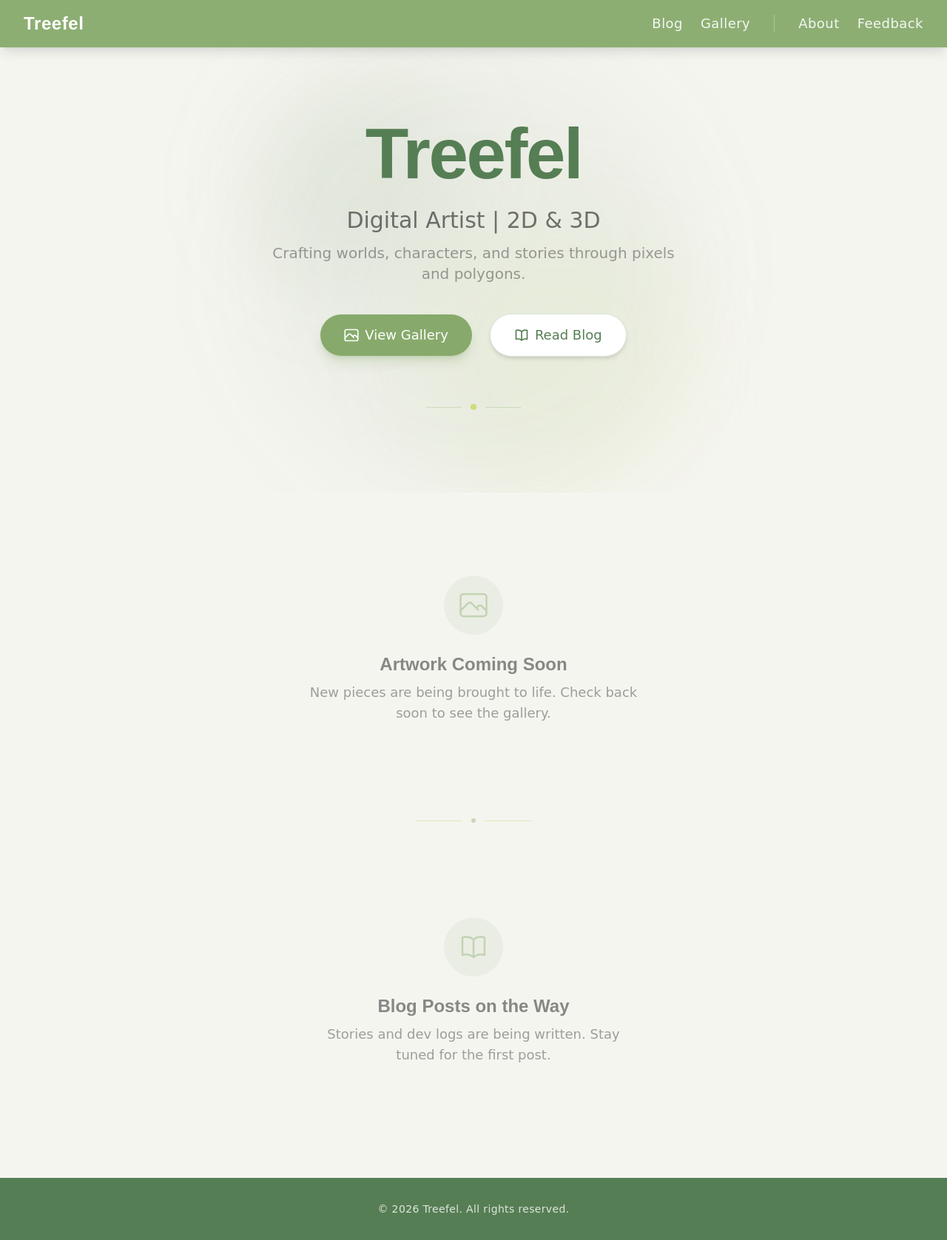
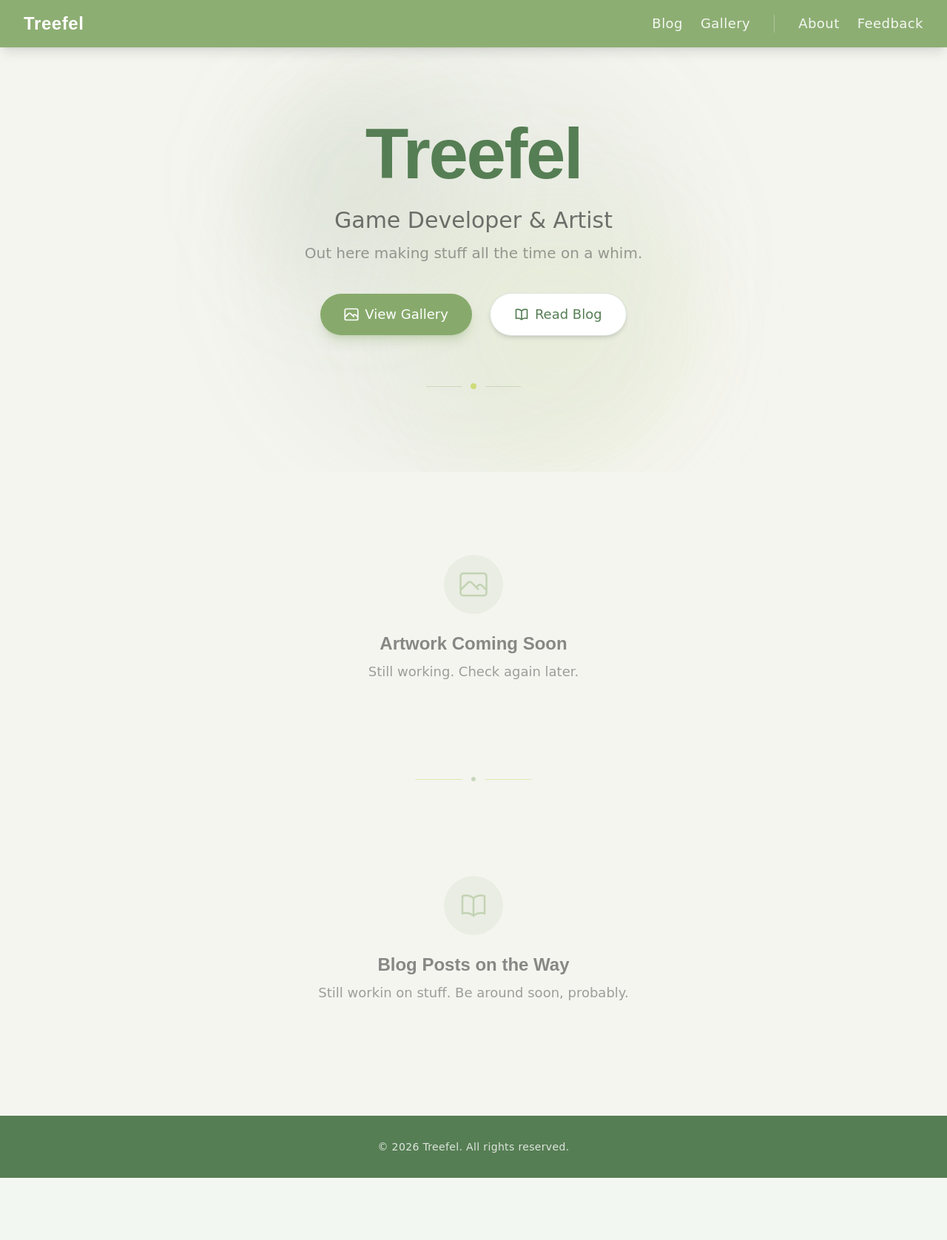
Before and after one commit to Treefel/TreefelSite, a Django app: page / in a window 1280 px wide. Shown: the whole page at 74% size. After the commit the page ends 1592 px from the top, so only its background shows below. Run offline with Django 5.2, Linux system fonts and the light colour scheme; data that the repository does not hold is empty; style sheets or scripts are compiled from the project's sources; some web fonts are replaced.

Commit message:
made text changes

```diff
--- a/core/templates/core/blog_list.html
+++ b/core/templates/core/blog_list.html
@@ -7,7 +7,7 @@
     <!-- Page Header -->
     <div class="text-center">
         <h1 class="text-4xl sm:text-5xl font-bold text-secondary mb-3" style="font-family: 'Stick', sans-serif;">Blog</h1>
-        <p class="text-dark/60 text-lg max-w-2xl mx-auto">Thoughts, dev logs, and creative process notes from the studio.</p>
+        <p class="text-dark/60 text-lg max-w-2xl mx-auto">Thoughts, dev logs, bugs, and random shtuff from the studio (me).</p>
     </div>
 
     <!-- Category Filters -->
--- a/core/templates/core/gallery.html
+++ b/core/templates/core/gallery.html
@@ -7,7 +7,7 @@
     <!-- Page Header -->
     <div class="text-center">
         <h1 class="text-4xl sm:text-5xl font-bold text-secondary mb-3" style="font-family: 'Stick', sans-serif;">Gallery</h1>
-        <p class="text-dark/60 text-lg max-w-2xl mx-auto">A curated collection of original artwork, 3D renders, and creative explorations.</p>
+        <p class="text-dark/60 text-lg max-w-2xl mx-auto">My portfolio of original artwork, 3D renders, and animations.</p>
     </div>
 
     <!-- Category Filter Tabs -->
--- a/core/templates/core/home.html
+++ b/core/templates/core/home.html
@@ -20,10 +20,10 @@
 
         <!-- Subtitle -->
         <p class="text-2xl sm:text-3xl text-dark/60 mb-3">
-            Digital Artist | 2D & 3D
+            Game Developer & Artist
         </p>
         <p class="text-lg sm:text-xl text-dark/40 max-w-xl mx-auto mb-10">
-            Crafting worlds, characters, and stories through pixels and polygons.
+            Out here making stuff all the time on a whim.
         </p>
 
         <!-- CTA Buttons -->
@@ -118,7 +118,7 @@
             </svg>
         </div>
         <h2 class="text-2xl font-bold text-dark/50 mb-2" style="font-family: 'Stick', sans-serif;">Artwork Coming Soon</h2>
-        <p class="text-dark/40 text-lg max-w-md mx-auto">New pieces are being brought to life. Check back soon to see the gallery.</p>
+        <p class="text-dark/40 text-lg max-w-md mx-auto"> Still working. Check again later.</p>
     </div>
     {% endif %}
 </section>
@@ -192,7 +192,7 @@
             </svg>
         </div>
         <h2 class="text-2xl font-bold text-dark/50 mb-2" style="font-family: 'Stick', sans-serif;">Blog Posts on the Way</h2>
-        <p class="text-dark/40 text-lg max-w-md mx-auto">Stories and dev logs are being written. Stay tuned for the first post.</p>
+        <p class="text-dark/40 text-lg max-w-md mx-auto">Still workin on stuff. Be around soon, probably.</p>
     </div>
     {% endif %}
 </section>
--- a/core/templates/core/partials/blog_list_items.html
+++ b/core/templates/core/partials/blog_list_items.html
@@ -104,6 +104,6 @@
         </svg>
     </div>
     <h3 class="text-xl font-bold text-dark/60 mb-2" style="font-family: 'Stick', sans-serif;">No posts yet</h3>
-    <p class="text-dark/40">Check back soon for new content!</p>
+    <p class="text-dark/40">Nothing yet, why are you here?</p>
 </div>
 {% endif %}
--- a/core/templates/core/partials/gallery_items.html
+++ b/core/templates/core/partials/gallery_items.html
@@ -92,6 +92,6 @@
         </svg>
     </div>
     <h3 class="text-xl font-bold text-dark/60 mb-2" style="font-family: 'Stick', sans-serif;">No artwork yet</h3>
-    <p class="text-dark/40">New pieces are being crafted. Check back soon!</p>
+    <p class="text-dark/40">Nothing yet, why are you here?</p>
 </div>
 {% endif %}
```
Also changed, not shown: core/templates/core/about.html (+4 -4 lines).
